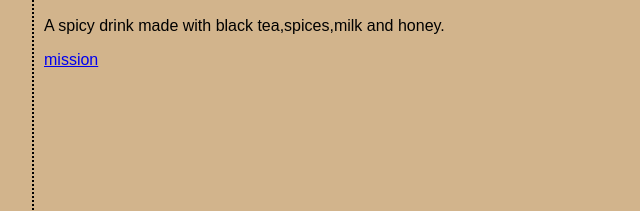
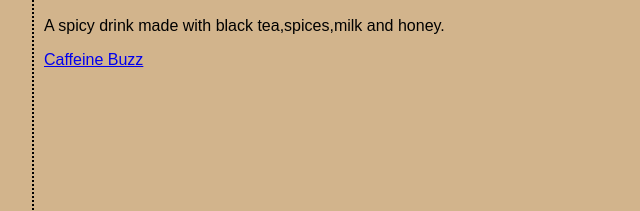
Before and after one commit to Fang-Yuxian/Fang-Yuxian.github.io, a plain HTML site: page index.html in a window 1280 px wide. Shown: the part 367-578 px from the top of the page, 224-864 px from the left. Drawn offline with Linux system fonts and the light colour scheme.

Commit message:
Update index.html

```diff
--- a/index.html
+++ b/index.html
@@ -26,6 +26,6 @@
         <p>A mixture of espresso,steamed milk and foam</p>
         <h2>Chai tea,$1.85</h2>
         <p>A spicy drink made with black tea,spices,milk and honey.</p>
-        <a href="mission.html">mission</a>
+        <a href="http://wickedlysmart.com/buzz">Caffeine Buzz</a>
     </body>
 </html>
```
